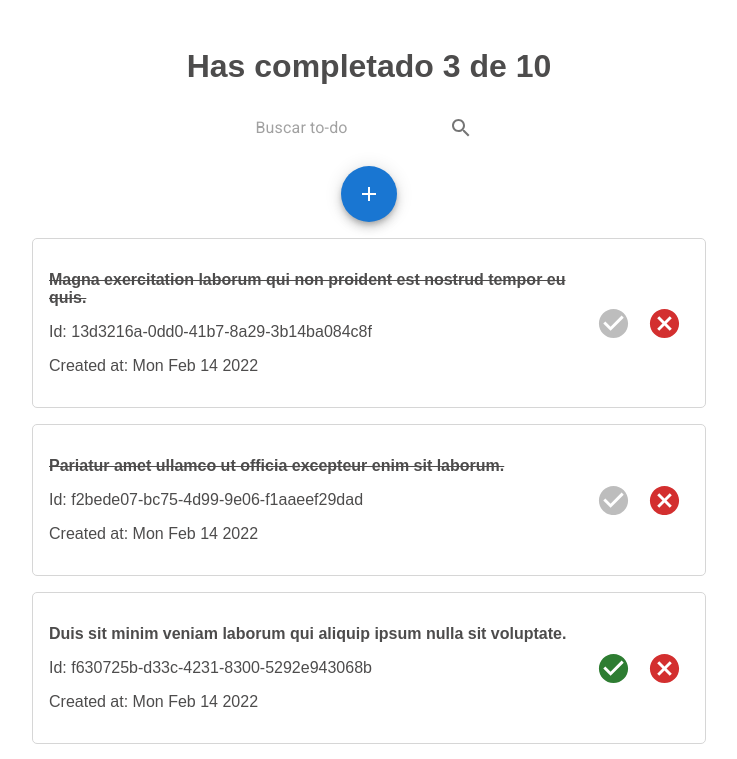
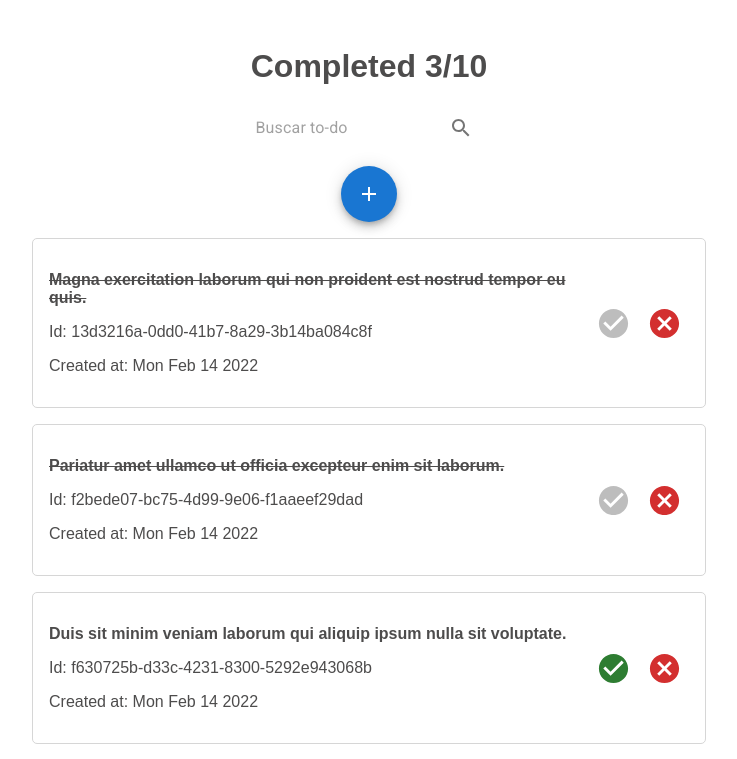
Before and after one commit to JoDaUT/To-Do-App-React, a React (Create React App) app: page / in a window 1280 px wide. Shown: the top 759 px of the page, without its empty margins (271-1008 px from the left). Built offline with nearby package versions, Linux system fonts and the light colour scheme.

Commit message:
Update counter message

```diff
--- a/src/components/ToDoCounter/ToDoCounter.js
+++ b/src/components/ToDoCounter/ToDoCounter.js
@@ -5,7 +5,7 @@ export default function ToDoCounter(props) {
 	const totalOfToDos = 10;
 	return (
 		<h1 className="ToDoCounter">
-			Has completado {toDosCompleted} de {totalOfToDos}
+			Completed {toDosCompleted}/{totalOfToDos}
 		</h1>
 	);
 }
```
